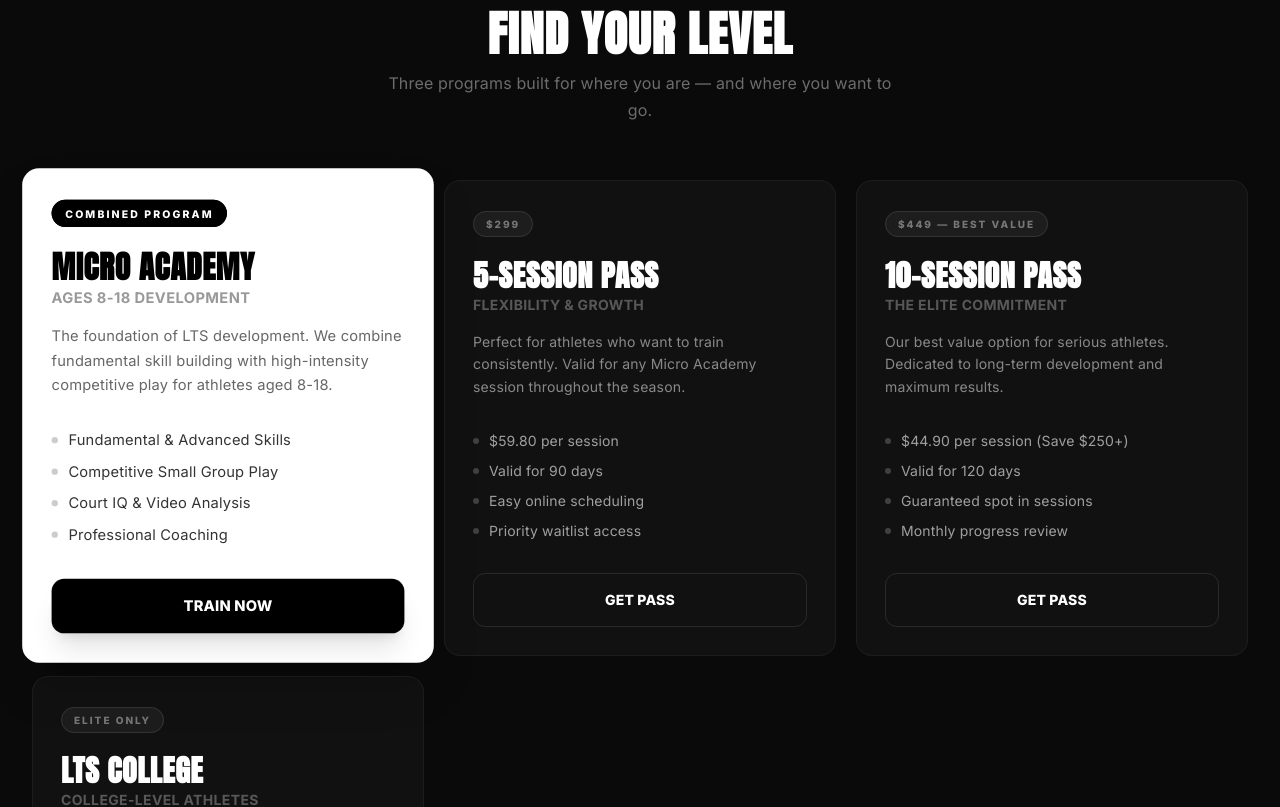
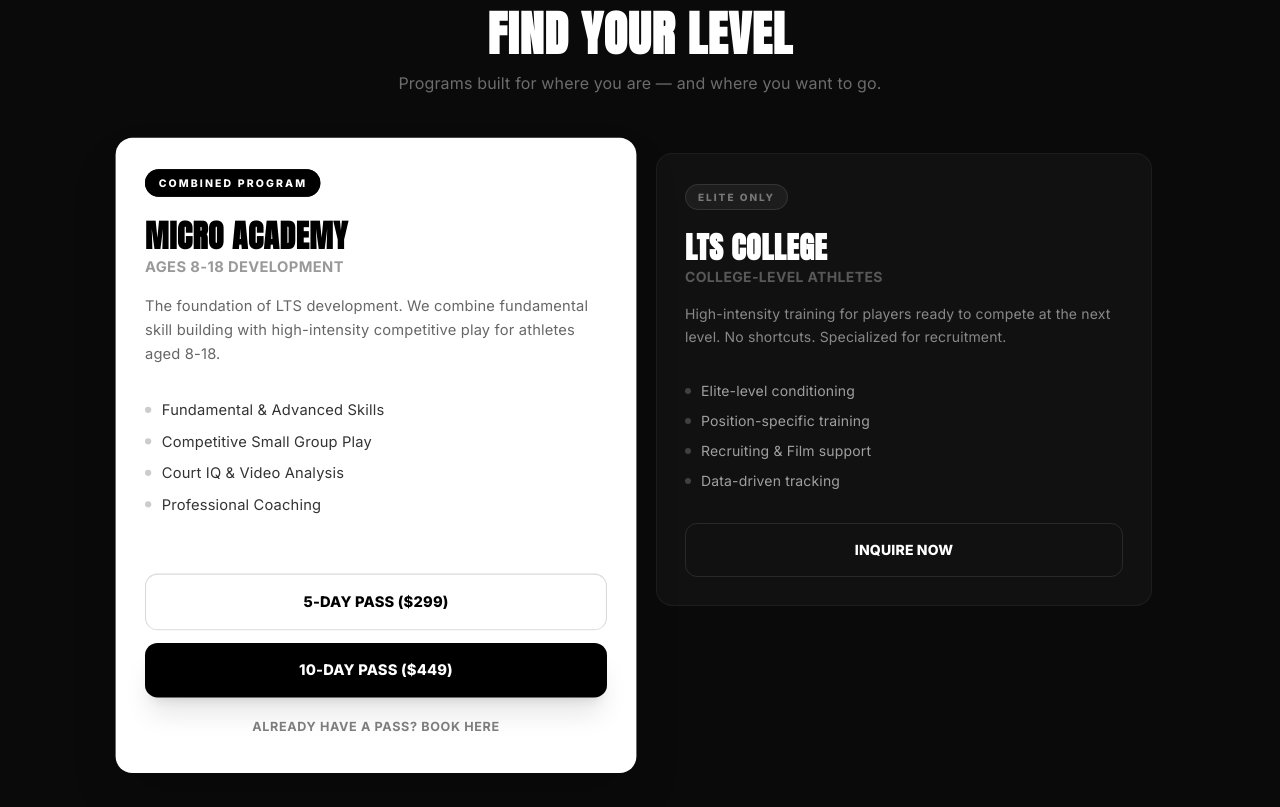
Before and after one commit to Yohhata/LTS-Elite-Prep, a Next.js app: page / in a window 1280 px wide. Shown: the part 1260-2067 px from the top of the page. Built offline with nearby package versions, Linux system fonts and the light colour scheme.

Commit message:
Integrate pass options into Micro Academy card on homepage

```diff
--- a/app/page.tsx
+++ b/app/page.tsx
@@ -59,39 +59,8 @@
       "Court IQ & Video Analysis",
       "Professional Coaching",
     ],
-    href: "/register",
+    href: "/book",
     cta: "TRAIN NOW",
-  },
-  {
-    id: "pass-5",
-    name: "5-Session Pass",
-    tagline: "Flexibility & Growth",
-    badge: "$299",
-    desc: "Perfect for athletes who want to train consistently. Valid for any Micro Academy session throughout the season.",
-    features: [
-      "$59.80 per session",
-      "Valid for 90 days",
-      "Easy online scheduling",
-      "Priority waitlist access",
-    ],
-    href: "/book",
-    cta: "GET PASS",
-  },
-  {
-    id: "pass-10",
-    name: "10-Session Pass",
-    tagline: "The Elite Commitment",
-    badge: "$449 — Best Value",
-    featured: false,
-    desc: "Our best value option for serious athletes. Dedicated to long-term development and maximum results.",
-    features: [
-      "$44.90 per session (Save $250+)",
-      "Valid for 120 days",
-      "Guaranteed spot in sessions",
-      "Monthly progress review",
-    ],
-    href: "/book",
-    cta: "GET PASS",
   },
   {
     id: "college",
@@ -105,7 +74,7 @@
       "Recruiting & Film support",
       "Data-driven tracking",
     ],
-    href: "/contact",
+    href: "/college-contact",
     cta: "INQUIRE NOW",
   },
 ];
@@ -392,11 +361,11 @@
             Find Your Level
           </h2>
           <p className="text-white/40 mt-3 max-w-lg mx-auto">
-            Three programs built for where you are — and where you want to go.
+            Programs built for where you are — and where you want to go.
           </p>
         </div>
 
-        <div className="grid grid-cols-1 md:grid-cols-3 gap-5 items-start">
+        <div className="grid grid-cols-1 md:grid-cols-2 gap-8 items-start max-w-5xl mx-auto">
           {PROGRAMS.map((program, i) => (
             <div
               key={program.id}
@@ -439,6 +408,40 @@
                 ))}
               </ul>
 
+              {program.id === "micro-academy" ? (
+                <div className="space-y-3 mt-6">
+                  <Link
+                    href="/book?program=pass-5"
+                    className={`block text-center font-black py-4 rounded-xl text-sm transition-all
+                      ${program.featured
+                        ? "border border-black/15 hover:border-black/30 hover:bg-black/5 text-black"
+                        : "border border-white/10 hover:border-white/30 hover:bg-white/5 text-white"
+                      }`}
+                  >
+                    5-DAY PASS ($299)
+                  </Link>
+                  <Link
+                    href="/book?program=pass-10"
+                    className={`block text-center font-black py-4 rounded-xl text-sm transition-all
+                      ${program.featured
+                        ? "bg-black text-white hover:bg-black/90 shadow-xl"
+                        : "bg-white text-black hover:bg-white/90 shadow-xl"
+                      }`}
+                  >
+                    10-DAY PASS ($449)
+                  </Link>
+                  <Link
+                    href="/book?program=pass-usage"
+                    className={`block text-center font-bold py-2 rounded-xl text-xs transition-all uppercase tracking-wider
+                      ${program.featured
+                        ? "text-black/50 hover:text-black hover:underline"
+                        : "text-white/40 hover:text-white hover:underline"
+                      }`}
+                  >
+                    Already have a pass? Book here
+                  </Link>
+                </div>
+              ) : (
                 <Link
                   href={program.href}
                   className={`block text-center font-black py-4 rounded-xl
@@ -449,6 +452,7 @@
                 >
                   {program.cta}
                 </Link>
+              )}
             </div>
           ))}
         </div>
```
Lines whose indentation alone changed are shown as unchanged.
